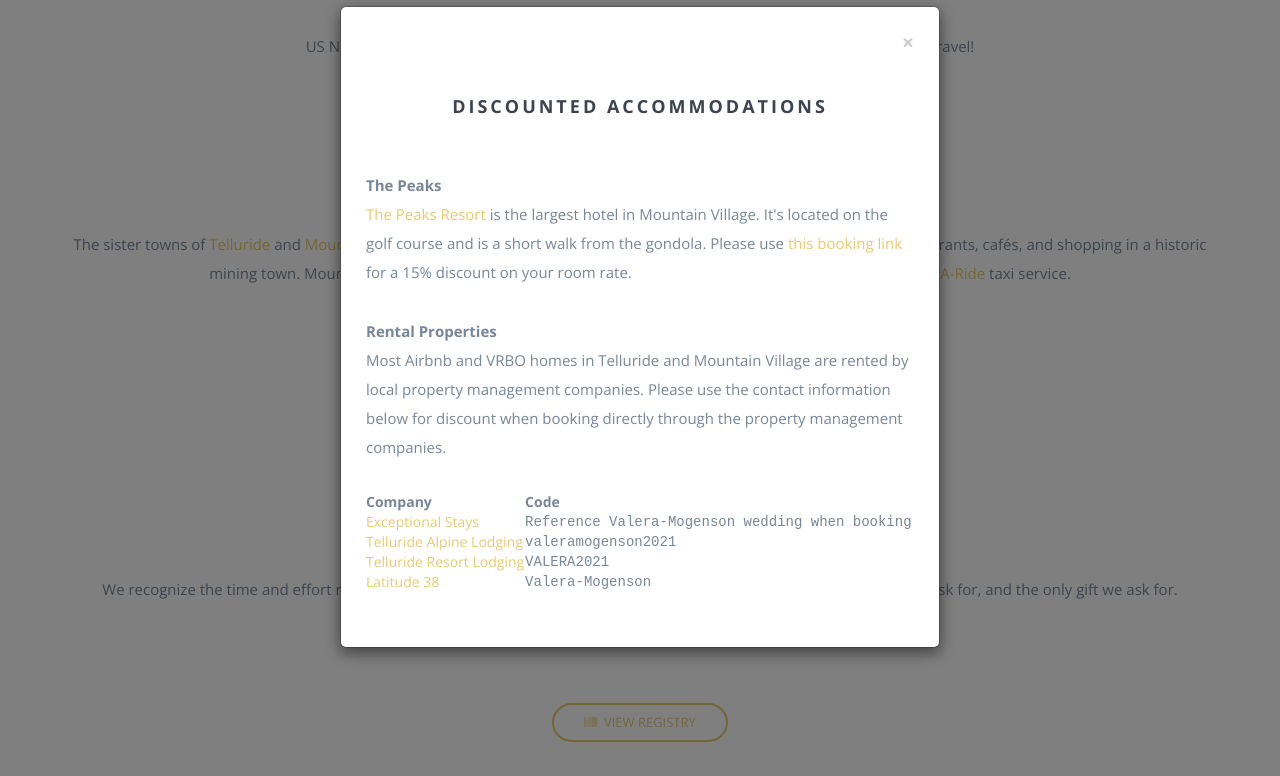
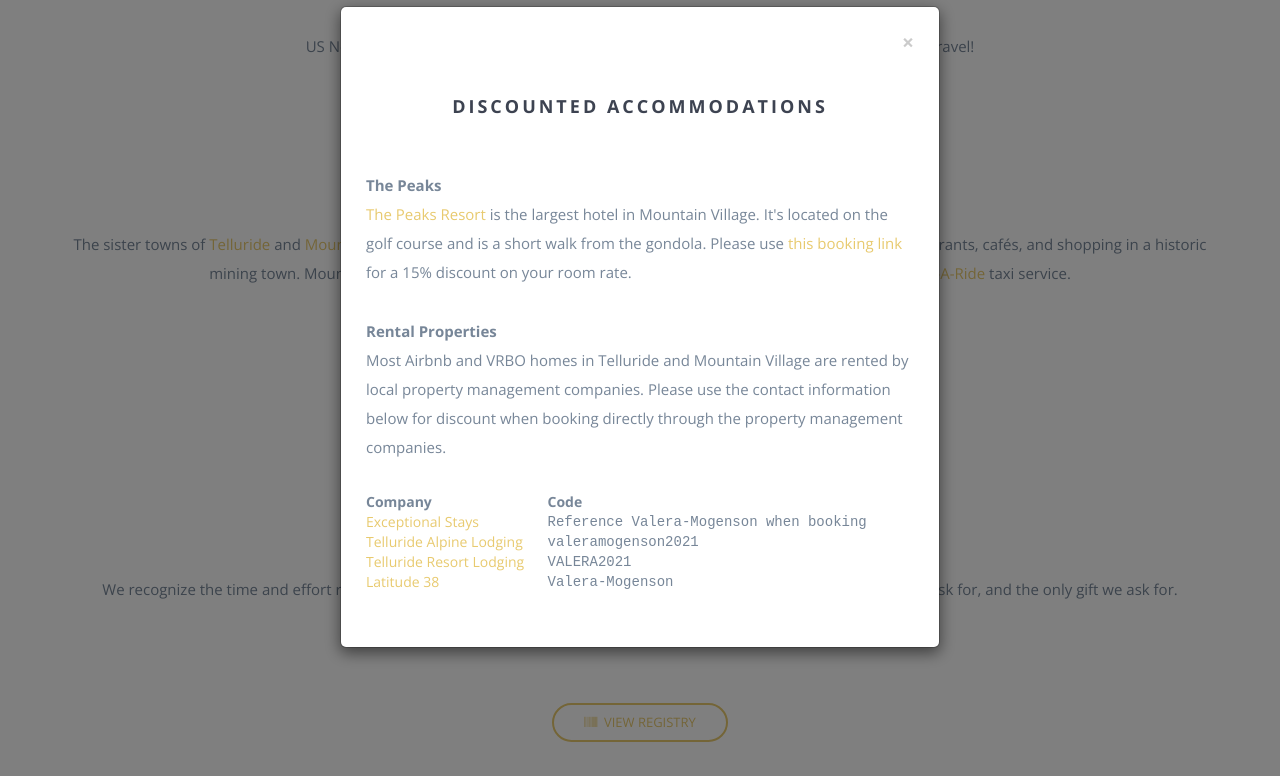
Before and after one commit to mogenson/mogenson.github.io, a website: page index.html in a window 1280 px wide. Both pictures are taken after a click on the link "BOOKING INFORMATION". Shown: the part 3550-4326 px from the top of the page. Drawn offline with nearby package versions, Linux system fonts and the light colour scheme; some packages are replaced by stand-ins of ours; a script that the page names is missing.

Commit message:
Update index.html

```diff
--- a/index.html
+++ b/index.html
@@ -312,7 +312,7 @@
                           </tr>
                           <tr>
                             <td><a href="https://www.exceptionalstays.com">Exceptional Stays</a></td>
-                            <td style="font-family:monospace">Reference Valera-Mogenson wedding when booking</td>
+                            <td style="font-family:monospace">Reference Valera-Mogenson when booking</td>
                           </tr>
                           <tr>
                             <td><a href="https://www.telluridelodging.com/">Telluride Alpine Lodging</a></td>
```
